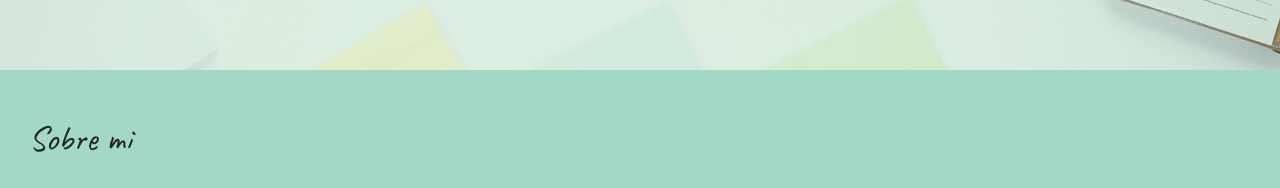
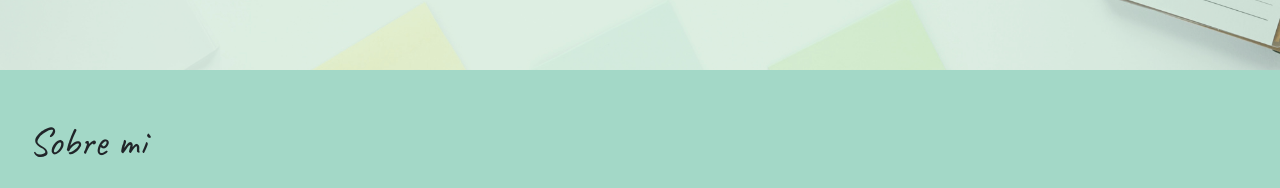
Before and after one commit to NicoOjeda/mi-portfolio, a React (Create React App) app: page / in a window 1280 px wide. Shown: the part 730-918 px from the top of the page. Built offline with nearby package versions, Linux system fonts and the light colour scheme; a web font is replaced by a local one.

Commit message:
se cambia tamaño en h2

```diff
--- a/src/styles/About.css
+++ b/src/styles/About.css
@@ -2,8 +2,6 @@
     margin: 0;
     padding: 0;
     box-sizing: border-box;
-    font-family: 'Merienda', cursive;
-
 }
 .About-container{
     height: 100vh;
@@ -13,7 +11,7 @@
 .About-h2{
     padding-left: 1.8rem;
     padding-top: 3rem;
-    font-size: 35px;
+    font-size: 40px;
 }
 .About-photo{
     height: 18rem;
@@ -25,14 +23,12 @@
     justify-content: center;
     align-items: center;
     min-height: 50vh;
-    /* background-color: blue; */
 }
 .About-sobremi{
     width: 60%;
     display: flex;
     flex-direction: column;
     min-height: 50vh;
-    /* background-color: rgb(0, 255, 106); */
 }
 .About-parrafo{
     padding: 1rem 2rem;
```
